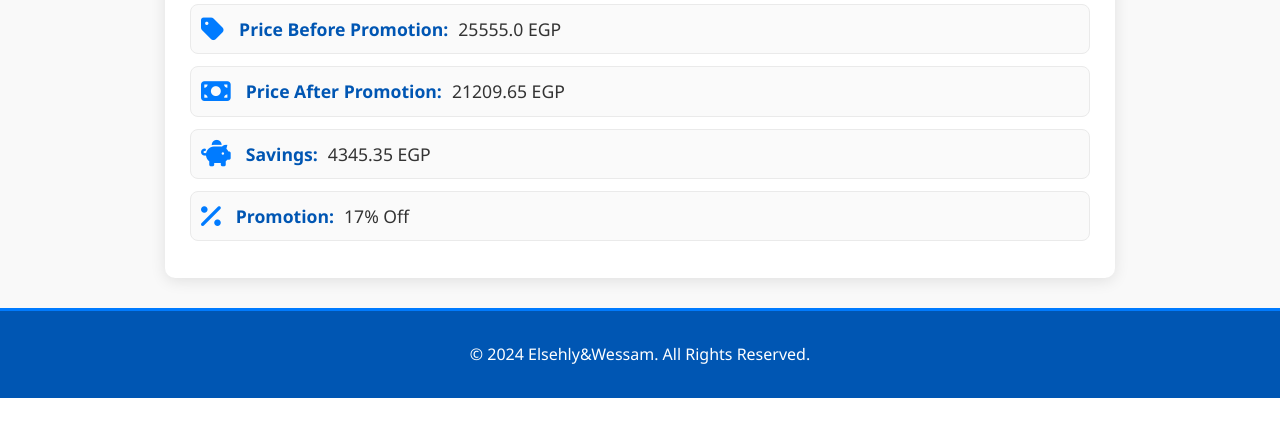
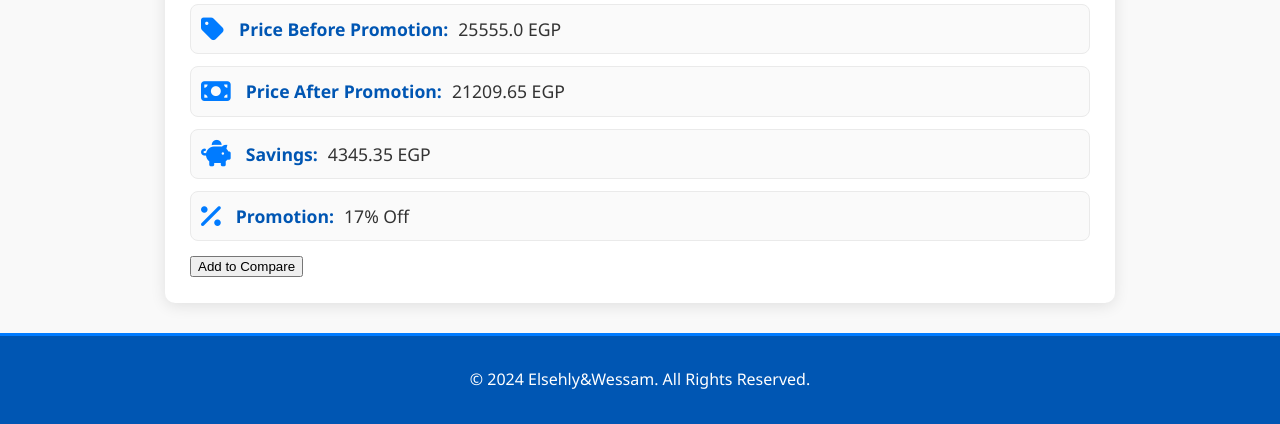
Before and after one commit to OmarElsehly/Smartphone-Comparison-Platform, a Flask app: page /phone/2024001 in a window 1280 px wide. Shown: the part 1238-1662 px from the top of the page. Before the commit the page ends 1636 px from the top, so only its background shows below. Run offline with Flask 3, Linux system fonts and the light colour scheme; data comes from the database, SQL or seed files in the repository.

Commit message:
Adding compare button in the page with its JS code

```diff
--- a/website/templates/phone_detail.html
+++ b/website/templates/phone_detail.html
@@ -78,11 +78,51 @@
                 </li>
                 <li><i class="fas fa-percent"></i> <strong>Promotion:</strong> {{ price.promotion or "Missing information" }}</li>
             </ul>
+            <section class="compare-section">
+                <button id="add-to-compare" class="compare-button" data-phone-id="{{ phone.id }}">Add to Compare</button>
+            </section>
         </section>
     </main>
-
     <footer class="footer">
         <p>&copy; 2024 Elsehly&Wessam. All Rights Reserved.</p>
     </footer>
-</body>
+    <script>
+        document.addEventListener("DOMContentLoaded", function () {
+            const compareButtons = document.querySelectorAll('#add-to-compare');
+
+            compareButtons.forEach(button => {
+                button.addEventListener('click', function () {
+                    const phoneId = button.getAttribute('data-phone-id'); // Get phone ID from data attribute
+                    const action = button.classList.contains("active") ? 'remove' : 'add';
+
+                    // Sending the update to the server
+                    fetch('/update_compare', {
+                        method: 'POST',
+                        headers: {
+                            'Content-Type': 'application/json',
+                        },
+                        body: JSON.stringify({
+                            phone_id: phoneId,  // Sending the phone ID to the server
+                            action: action,
+                        }),
+                    })
+                    .then(response => response.json())
+                    .then(data => {
+                        if (data.success) {
+                            // Toggle the button text based on the action
+                            button.classList.toggle("active");
+                            if (button.classList.contains("active")) {
+                                button.textContent = "Selected for Comparison";
+                            } else {
+                                button.textContent = "Add to Compare";
+                            }
+                        } else {
+                            alert(data.error);  // Show an error message if needed
+                        }
+                    });
+                });
+            });
+        });
+        </script>
+ </body>
 </html>
```
